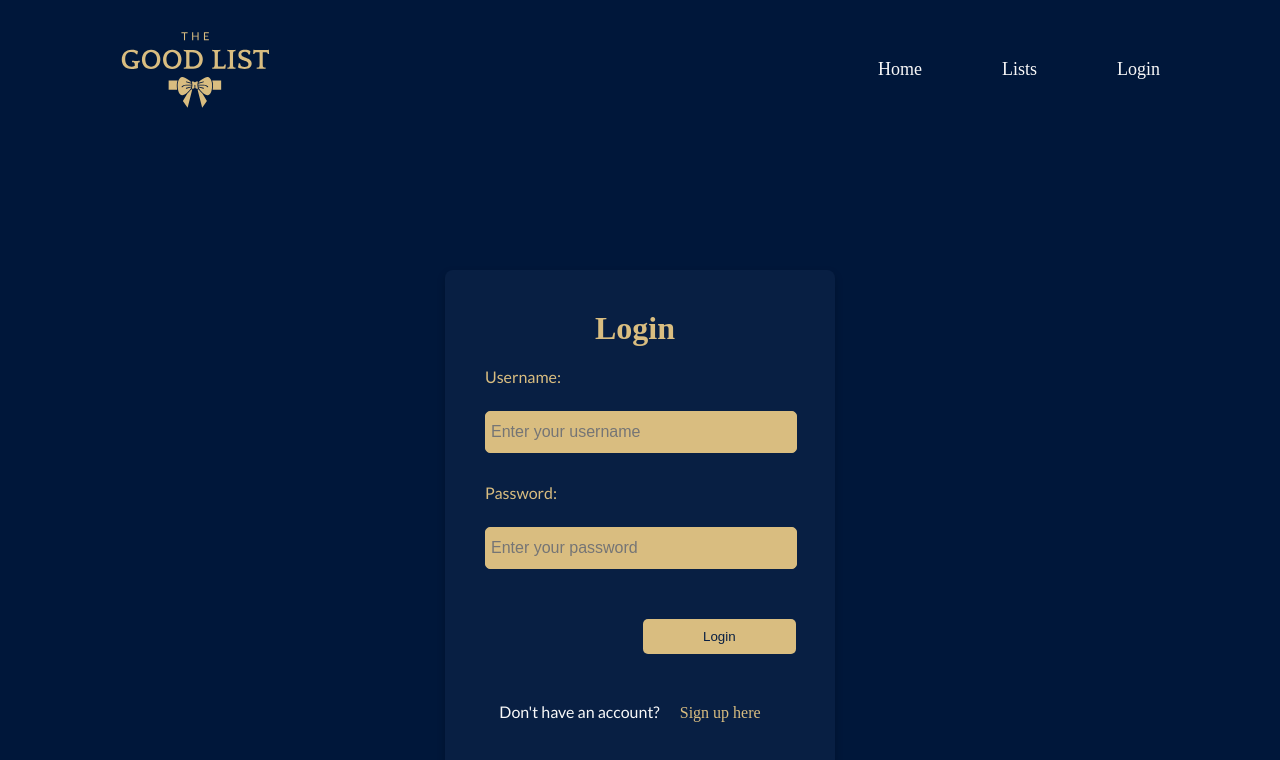
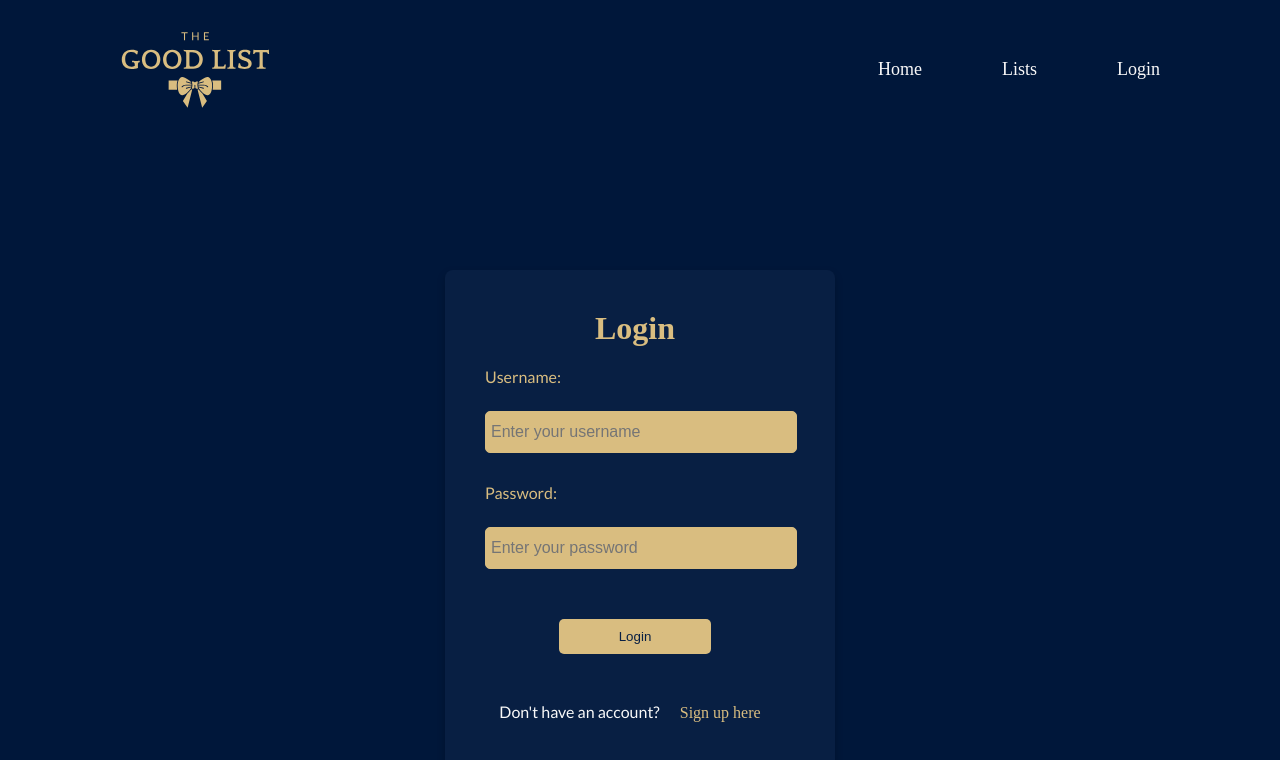
Before and after one commit to SheCodesAus/debugging_ducks_frontend, a React (Vite) app: page /login in a window 1280 px wide. Shown: the top 760 px of the page. Built offline with nearby package versions, Linux system fonts and the light colour scheme; a web font is replaced by a local one.

Commit message:
made changes to Login button

```diff
--- a/src/pages/LoginPage.css
+++ b/src/pages/LoginPage.css
@@ -106,8 +106,8 @@ button {
   margin-bottom: 20px;
   width: auto;
   display: block;
-  margin-left: calc(106% - 50% - 10px); /* Move button slightly to the right */
-  margin-right: 0;
+  margin-left: auto;
+  margin-right: auto;
 }
 
 button:hover {
```
